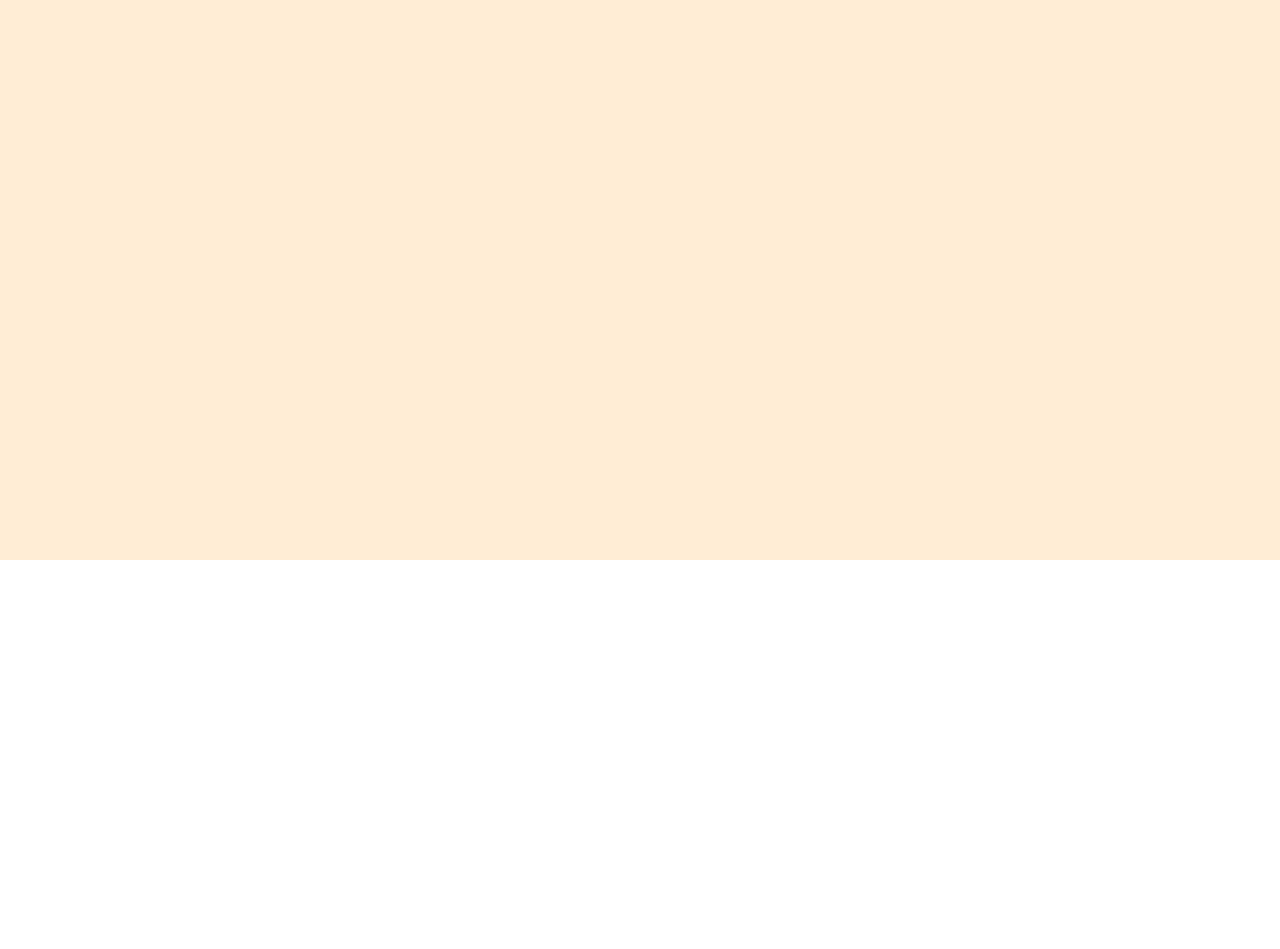
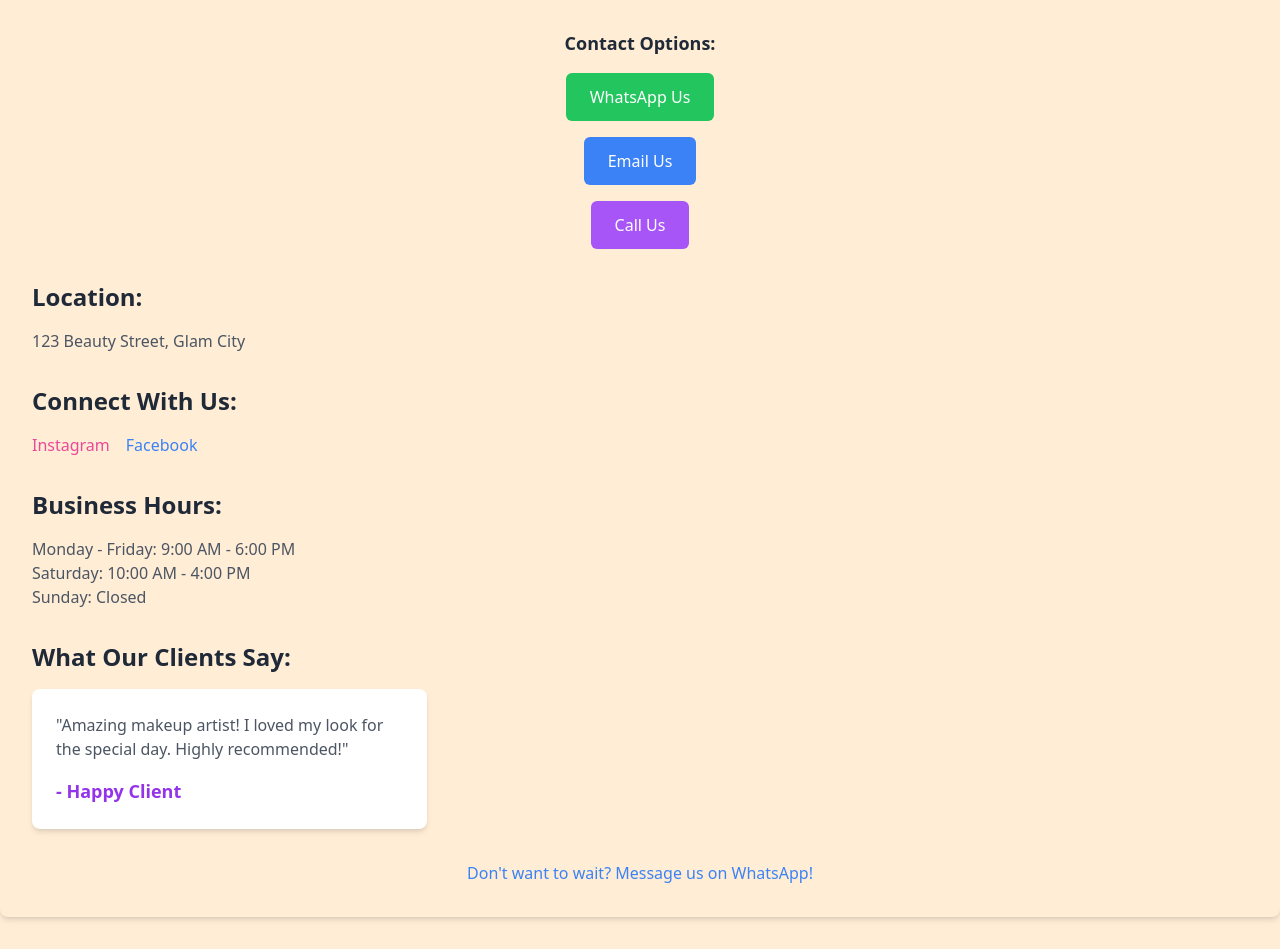
Before and after one commit to YuvrajSinghJadon/ParlourSite, a React (Vite) app in the folder parlour-project/: page /contact in a window 1280 px wide. Shown: the part 240-1189 px from the top of the page. Before the commit the page ends 800 px from the top, so only its background shows below. Built offline with nearby package versions, Linux system fonts and the light colour scheme.

Commit message:
contact page needs styling

```diff
--- a/parlour-project/src/components/Contact.jsx
+++ b/parlour-project/src/components/Contact.jsx
@@ -1,9 +1,123 @@
-import React from 'react'
+import React from "react";
 
 const Contact = () => {
   return (
-    <div>thisis contact us page</div>
-  )
-}
+    <div className="container mx-auto my-8 p-8 bg-orange-100 rounded-lg shadow-md">
+      <h2 className="text-4xl font-bold mb-8 text-center text-gray-800">
+        Get In Touch
+      </h2>
 
-export default Contact
+      <form className="max-w-md mx-auto mb-8">
+        {/* ... (existing form elements) ... */}
+      </form>
+
+      <div className="mb-8 text-center">
+        <p className="text-gray-600">
+          Thank you for considering us for your makeup needs. We look forward to
+          hearing from you!
+        </p>
+      </div>
+
+      <div className="flex flex-col items-center space-y-4 mb-8">
+        <p className="text-lg font-bold text-gray-800">Contact Options:</p>
+
+        <a
+          href="https://wa.me/7828970454"
+          target="_blank"
+          rel="noopener noreferrer"
+          className="bg-green-500 text-white py-3 px-6 rounded-md hover:bg-green-600 focus:outline-none focus:shadow-outline-green transition duration-300"
+        >
+          WhatsApp Us
+        </a>
+
+        <a
+          href="mailto:anshj9y@gmail.com"
+          className="bg-blue-500 text-white py-3 px-6 rounded-md hover:bg-blue-600 focus:outline-none focus:shadow-outline-blue transition duration-300"
+        >
+          Email Us
+        </a>
+
+        <a
+          href="tel:7828970454"
+          className="bg-purple-500 text-white py-3 px-6 rounded-md hover:bg-purple-600 focus:outline-none focus:shadow-outline-purple transition duration-300"
+        >
+          Call Us
+        </a>
+      </div>
+
+      <div className="mb-8">
+        <h3 className="text-2xl font-bold mb-4 text-gray-800">Location:</h3>
+        <p className="text-gray-600">123 Beauty Street, Glam City</p>
+        {/* Add a map if applicable */}
+      </div>
+
+      <div className="mb-8">
+        <h3 className="text-2xl font-bold mb-4 text-gray-800">
+          Connect With Us:
+        </h3>
+        <div className="flex space-x-4">
+          {/* Add social media links here */}
+          <a
+            href="https://www.instagram.com/society_unfiltered_/"
+            target="_blank"
+            rel="noopener noreferrer"
+            className="text-pink-500 hover:text-pink-700"
+          >
+            Instagram
+          </a>
+          <a
+            href="https://www.facebook.com/your_facebook/"
+            target="_blank"
+            rel="noopener noreferrer"
+            className="text-blue-500 hover:text-blue-700"
+          >
+            Facebook
+          </a>
+        </div>
+      </div>
+
+      <div className="mb-8">
+        <h3 className="text-2xl font-bold mb-4 text-gray-800">
+          Business Hours:
+        </h3>
+        <p className="text-gray-600">
+          Monday - Friday: 9:00 AM - 6:00 PM <br />
+          Saturday: 10:00 AM - 4:00 PM <br />
+          Sunday: Closed
+        </p>
+      </div>
+
+      {/* Testimonials Section */}
+      <div className="mb-8">
+        <h3 className="text-2xl font-bold mb-4 text-gray-800">
+          What Our Clients Say:
+        </h3>
+        <div className="grid grid-cols-1 md:grid-cols-2 lg:grid-cols-3 gap-4">
+          {/* Add customer testimonials here */}
+          <div className="bg-white p-6 rounded-lg shadow-md">
+            <p className="text-gray-600 mb-4">
+              "Amazing makeup artist! I loved my look for the special day.
+              Highly recommended!"
+            </p>
+            <p className="text-lg font-bold text-purple-600">- Happy Client</p>
+          </div>
+
+          {/* Add more testimonials as needed */}
+        </div>
+      </div>
+
+      <div className="flex justify-center">
+        <a
+          href="https://wa.me/7828970454"
+          target="_blank"
+          rel="noopener noreferrer"
+          className="text-blue-500 hover:text-blue-700"
+        >
+          Don't want to wait? Message us on WhatsApp!
+        </a>
+      </div>
+    </div>
+  );
+};
+
+export default Contact;
```
